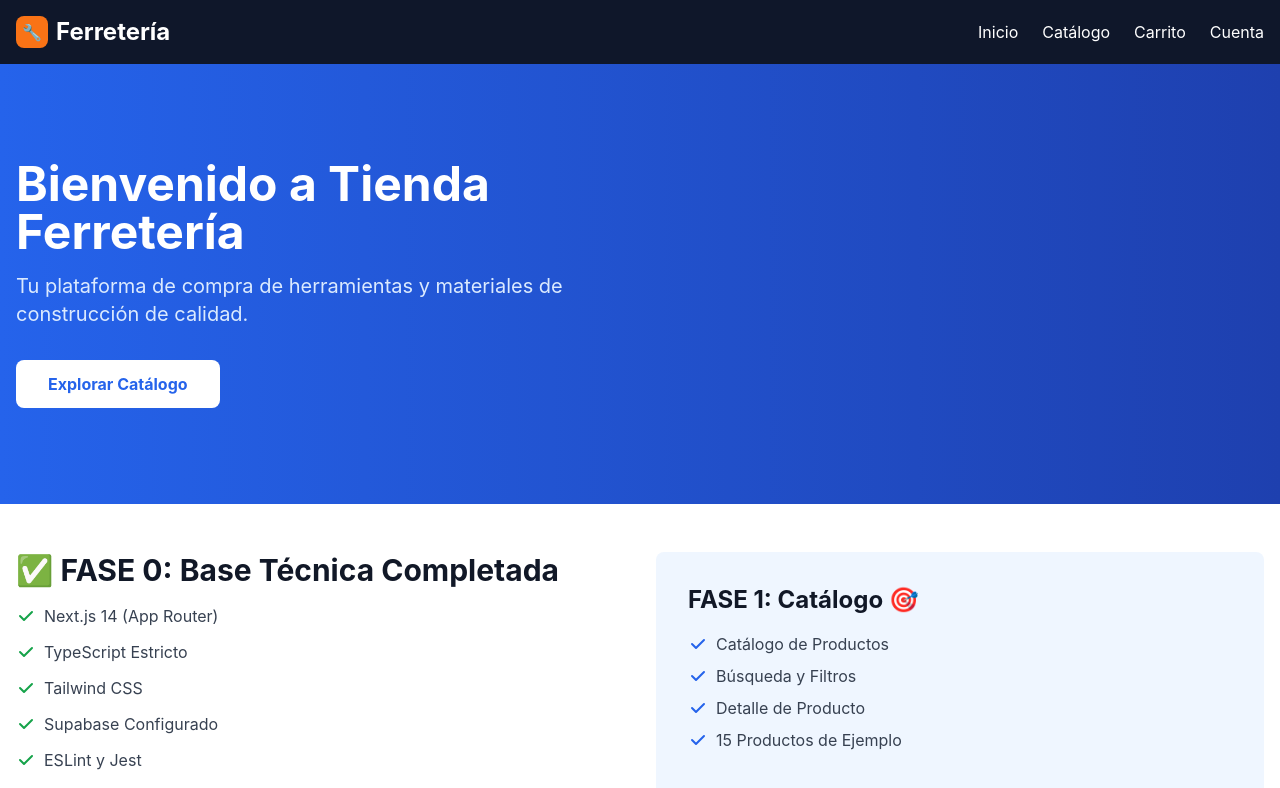
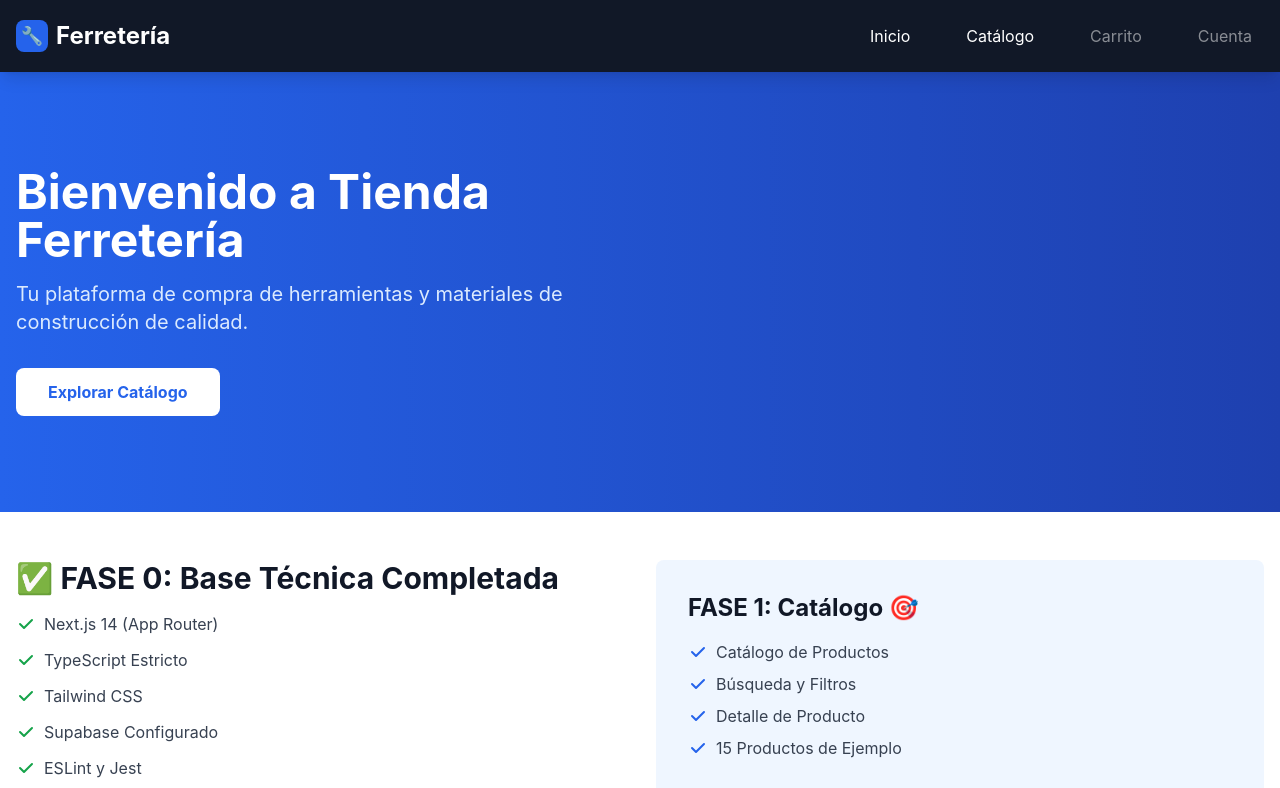
Before and after one commit to infrastudiolabs-max/tienda-ferreteria, a Next.js app: page / in a window 1280 px wide. Shown: the top 788 px of the page. Built offline with nearby package versions, Linux system fonts and the light colour scheme; no server answers; the database is empty.

Commit message:
Components: Actualizar Header con navegación completa (FASE 1)

```diff
--- a/components/Header.tsx
+++ b/components/Header.tsx
@@ -1,32 +1,108 @@
 'use client'
 
-export const Header = () => {
+import { FC, useState } from 'react'
+import Link from 'next/link'
+
+export const Header: FC = () => {
+  const [isMobileMenuOpen, setIsMobileMenuOpen] = useState(false)
+
   return (
-    <header className="bg-secondary text-white shadow-md">
+    <header className="bg-gray-900 text-white shadow-lg sticky top-0 z-50">
       <div className="container mx-auto px-4 py-4">
         <div className="flex items-center justify-between">
-          <div className="flex items-center gap-2">
-            <div className="w-8 h-8 bg-primary rounded-lg flex items-center justify-center">
-              <span className="text-white font-bold">🔧</span>
+          {/* Logo */}
+          <Link href="/" className="flex items-center gap-2 hover:opacity-80 transition-opacity">
+            <div className="w-8 h-8 bg-blue-600 rounded-lg flex items-center justify-center">
+              <span className="text-white font-bold text-lg">🔧</span>
             </div>
-            <h1 className="text-2xl font-bold">Ferretería</h1>
-          </div>
+            <span className="text-2xl font-bold hidden sm:inline">Ferretería</span>
+          </Link>
 
-          <nav className="flex items-center gap-6">
-            <a href="/" className="hover:text-primary transition">
+          {/* Desktop Navigation */}
+          <nav className="hidden md:flex items-center gap-8">
+            <Link
+              href="/"
+              className="hover:text-blue-400 transition-colors py-2 px-3 rounded-lg hover:bg-gray-800"
+            >
               Inicio
-            </a>
-            <a href="#" className="hover:text-primary transition" title="Próximamente">
+            </Link>
+            <Link
+              href="/catalogo"
+              className="hover:text-blue-400 transition-colors py-2 px-3 rounded-lg hover:bg-gray-800"
+            >
               Catálogo
-            </a>
-            <a href="#" className="hover:text-primary transition" title="Próximamente">
+            </Link>
+            <a
+              href="#"
+              className="hover:text-blue-400 transition-colors py-2 px-3 rounded-lg hover:bg-gray-800 opacity-50 cursor-not-allowed"
+              title="Disponible en FASE 2"
+            >
               Carrito
             </a>
-            <a href="#" className="hover:text-primary transition" title="Próximamente">
+            <a
+              href="#"
+              className="hover:text-blue-400 transition-colors py-2 px-3 rounded-lg hover:bg-gray-800 opacity-50 cursor-not-allowed"
+              title="Disponible en FASE 3"
+            >
               Cuenta
             </a>
           </nav>
+
+          {/* Mobile Menu Button */}
+          <button
+            className="md:hidden p-2 hover:bg-gray-800 rounded-lg transition-colors"
+            onClick={() => setIsMobileMenuOpen(!isMobileMenuOpen)}
+            aria-label="Toggle menu"
+          >
+            <svg
+              className="w-6 h-6"
+              fill="none"
+              stroke="currentColor"
+              viewBox="0 0 24 24"
+            >
+              <path
+                strokeLinecap="round"
+                strokeLinejoin="round"
+                strokeWidth={2}
+                d="M4 6h16M4 12h16M4 18h16"
+              />
+            </svg>
+          </button>
         </div>
+
+        {/* Mobile Navigation */}
+        {isMobileMenuOpen && (
+          <nav className="md:hidden mt-4 space-y-2 pb-4">
+            <Link
+              href="/"
+              className="block py-2 px-3 rounded-lg hover:bg-gray-800 transition-colors"
+              onClick={() => setIsMobileMenuOpen(false)}
+            >
+              Inicio
+            </Link>
+            <Link
+              href="/catalogo"
+              className="block py-2 px-3 rounded-lg hover:bg-gray-800 transition-colors"
+              onClick={() => setIsMobileMenuOpen(false)}
+            >
+              Catálogo
+            </Link>
+            <a
+              href="#"
+              className="block py-2 px-3 rounded-lg hover:bg-gray-800 transition-colors opacity-50 cursor-not-allowed"
+              title="Disponible en FASE 2"
+            >
+              Carrito
+            </a>
+            <a
+              href="#"
+              className="block py-2 px-3 rounded-lg hover:bg-gray-800 transition-colors opacity-50 cursor-not-allowed"
+              title="Disponible en FASE 3"
+            >
+              Cuenta
+            </a>
+          </nav>
+        )}
       </div>
     </header>
   )
```
